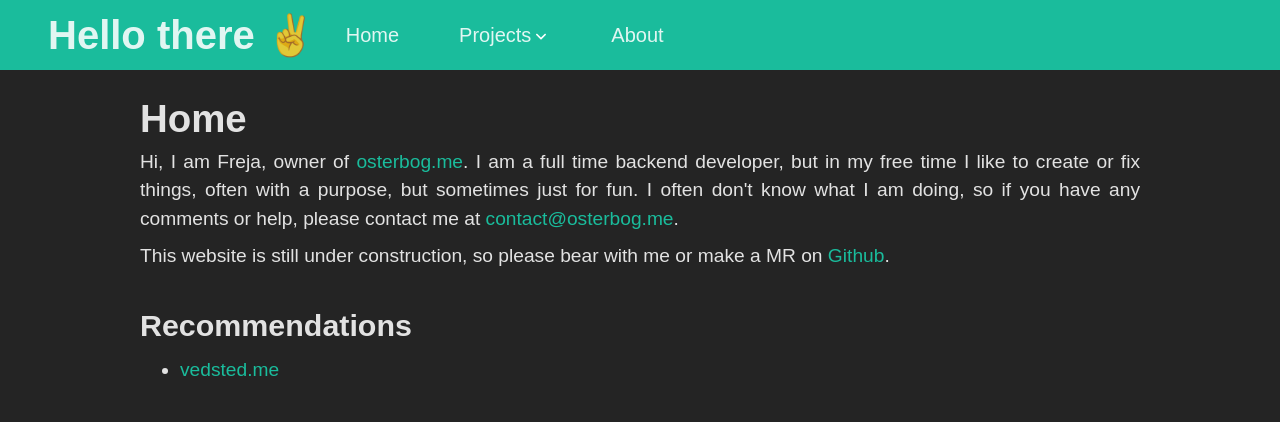
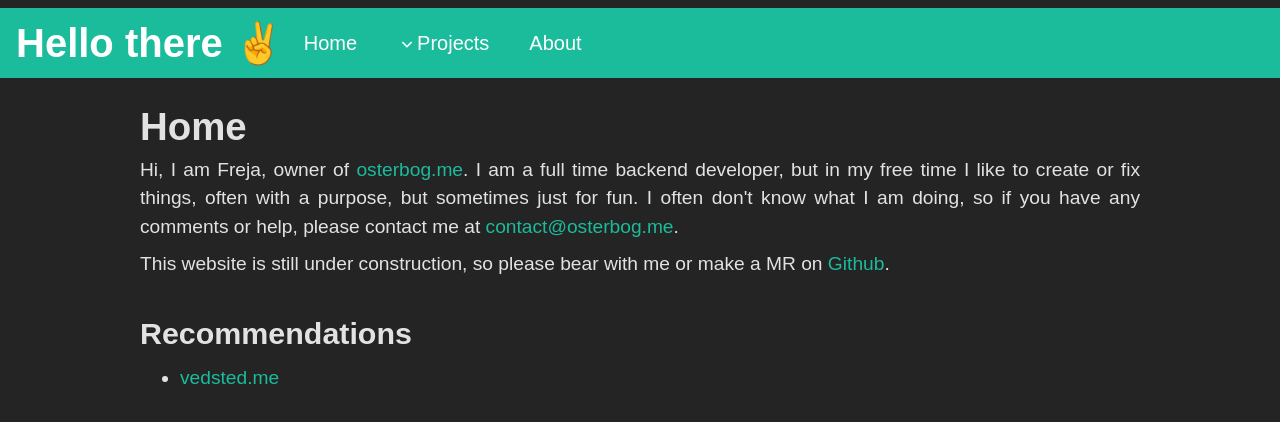
Before and after one commit to frej0887/BlogWebsite, a React (Vite) app: page / in a window 1280 px wide. Shown: the top 422 px of the page. Built offline with nearby package versions, Linux system fonts and the light colour scheme.

Commit message:
nicer css and html

```diff
--- a/src/layout/layout.sass
+++ b/src/layout/layout.sass
@@ -10,57 +10,61 @@ a
 p>a
   color: $main-50
 
-header a
-  color: inherit
-
-.menu-content
-  position: absolute
-  background-color: $main-50
-  padding: 1em 2em 1em 1em
-  width: 100%
-  left: 0
-  border-radius: 1px
-
-svg
-  height: 1em
-  width: 1em
-  fill: $main-0
-  vertical-align: middle
-
 header
   text-align: center
   background: $main-50
   font-size: 20px
   user-select: none
 
-.open-menu-button
-  cursor: pointer
-  display: flex
-  align-items: center
+  *
+    color: $main-0
 
-.open-menu-button svg
-  vertical-align: middle
+  h2
+    font-weight: normal
+    font-size: 1em
 
-.navbar
-  flex-direction: column
-  align-items: flex-end
-  padding-right: 1em
-  padding-bottom: 1em
+  svg
+    height: 1em
+    width: 1em
+    fill: $main-0
+    vertical-align: middle
 
-.navbar h2
-  font-size: 1em
-  margin-top: 0.4em
-  margin-bottom: 0.4em
-  font-weight: normal
+  .open-menu-button
+    cursor: pointer
+    display: flex
+    align-items: center
 
-.menu-box
-  display: flex
-  justify-content: left
-  align-items: center
-  margin-left: 3rem
+  .mobile-header
+    display: flex
+    justify-content: space-between
+    margin: 0.5rem 1rem
+    align-items: center
 
-.menuitem
-  margin: 20px 30px
+  .mobile-item-list
+    flex-direction: column
+    align-items: flex-end
+    padding-right: 1em
+    padding-bottom: 1em
+
+    h2
+      margin-top: 0.4em
+      margin-bottom: 0.4em
+
+  .desktop-items
+    display: flex
+    margin: 0.5rem 1rem
+    align-items: center
+
+    h2
+      margin: 1em 1em
+
+  .desktop-sub-items
+    padding-bottom: 0.5em
+    flex-direction: row
+    justify-content: center
+
+    h2
+      margin: 0.5rem 1rem
 
 .content-mobile
   margin: 0.5rem 1rem
--- a/src/layout/layout.tsx
+++ b/src/layout/layout.tsx
@@ -1,13 +1,11 @@
 import './layout.sass'
 import {Link, Outlet} from "react-router-dom";
-import {useContext, useEffect, useRef, useState} from "react";
+import {useContext, useState} from "react";
 import {LayoutContext, ListContext} from "../contexts.tsx";
 import { ReactSVG } from 'react-svg'
 import Hamburger from "hamburger-react";
 
 export const Header = () => {
-  const ref = useRef<HTMLDivElement>(null);
-  const [headerHeight, setHeaderHeight] = useState(0);
   const [mainMenuVisible, setMainMenuVisible] = useState(false);
   const [subMenuVisible, setSubMenuVisible] = useState(false);
   const closeMenus = () => {
@@ -17,18 +15,12 @@ export const Header = () => {
   const theme = useContext(LayoutContext);
   const projectList = useContext(ListContext);
 
-  useEffect(() => {
-    if (ref.current)
-      setHeaderHeight(ref.current.clientHeight);
-  }, [ref]);
-
-  if (theme.is_mobile) {
   const mainMenu = (
     <>
       <h2 onClick={() => setMainMenuVisible(false)}>
         <Link to="/">Home</Link>
       </h2>
-        <h2 onClick={() => setSubMenuVisible(true)}>
+      <h2 onClick={() => setSubMenuVisible(!subMenuVisible)}>
         <ReactSVG src="./icons/down-arrow.svg" wrapper={'span'}/>
         Projects
       </h2>
@@ -46,9 +38,10 @@ export const Header = () => {
     </>
   );
 
+  if (theme.is_mobile)
     return (
       <header>
-        <div style={{display: "flex", justifyContent: "space-between", margin: "0.5rem 1rem", alignItems: "center"}}>
+        <div className={'mobile-header'}>
           <h1>
             <Link to="/">Hello there ✌️</Link>
           </h1>
@@ -57,33 +50,27 @@ export const Header = () => {
             toggled={mainMenuVisible}
           />
         </div>
-        <div className={"navbar"} style={mainMenuVisible ? { display: "flex" } : {display: "none"}}>
+        <div
+          className={'mobile-item-list'}
+          style={mainMenuVisible ? {display: "flex"} : {display: "none"}}
+        >
           {subMenuVisible ? subMenu : mainMenu}
         </div>
       </header>
     )
-  }
   return (
     <header>
-      <div className={"menu-box"} id={"menu"} ref={ref}>
+      <div className={"desktop-items"}>
         <h1>
           <Link to="/">Hello there ✌️</Link>
         </h1>
-        <div className={"menuitem"}>
-          <Link to="/">Home</Link>
+        {mainMenu}
       </div>
-        <div className={"menuitem open-menu-button"} onClick={() => setSubMenuVisible(!subMenuVisible)}>
-          Projects
-          <ReactSVG src="./icons/down-arrow.svg" wrapper={'span'}/>
-        </div>
-        <div className={"menuitem"}>
-          <Link to="/about">About</Link>
-        </div>
-      </div>
-      <div className={"menu-content"} style={{...{top: headerHeight}, ...(subMenuVisible? {display: "block"} : {display: "none"})}}>
-        {projectList.map(({title, type}, key) => (
-          <h2 key={key}><Link to={"/" + type} onClick={() => setSubMenuVisible(false)}>{title}</Link></h2>
-        ))}
+      <div
+        className={"desktop-sub-items"}
+        style={subMenuVisible? {display: "flex"} : {display: "none"}}
+      >
+        {subMenu}
       </div>
     </header>
   )
```
Lines whose indentation alone changed are shown as unchanged.
